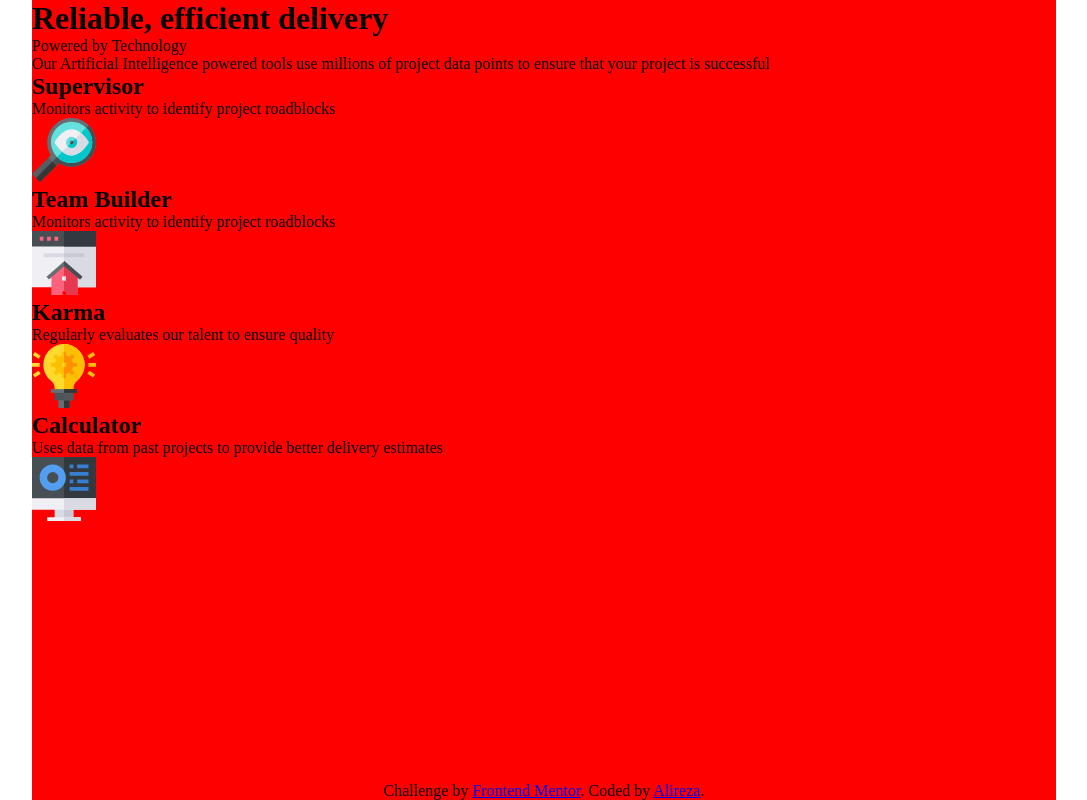
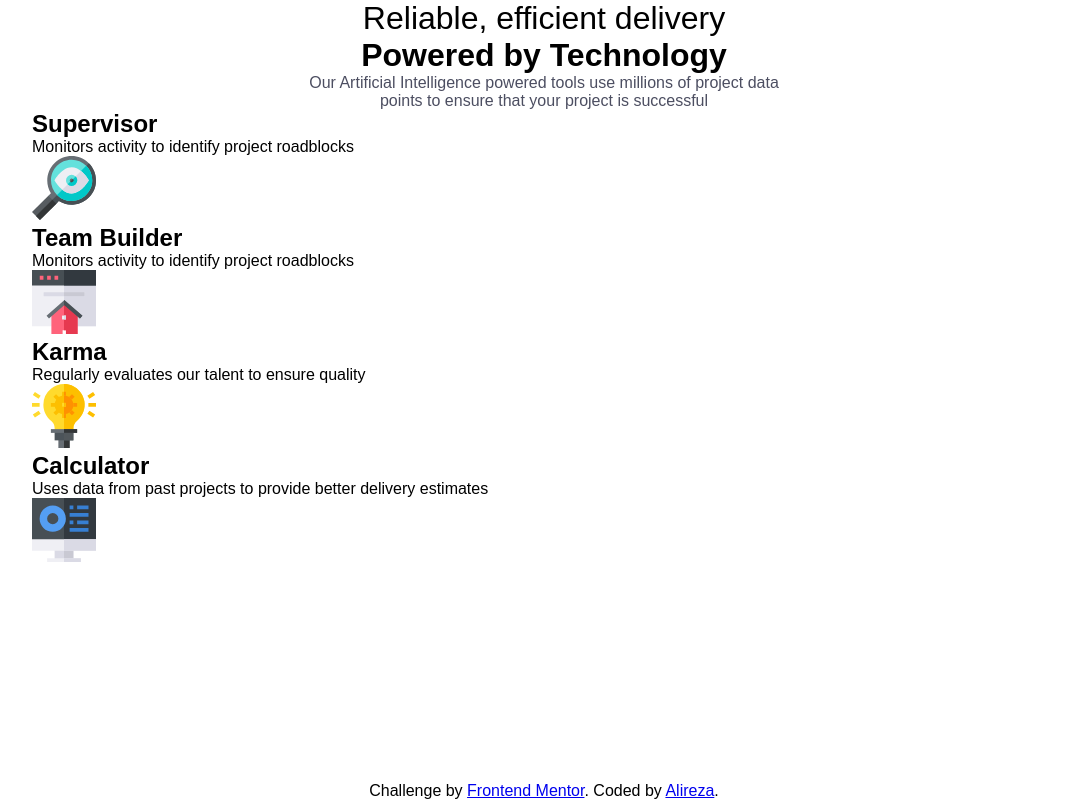
Before and after one commit to Alirezayoom/frontend-challenges, a plain HTML site: page challenges/12-four-card-feature-section/index.html in a window 1280 px wide. Shown: the whole page, without its empty margins (96-1183 px from the left). Drawn offline with Linux system fonts and the light colour scheme.

Commit message:
style added to header

```diff
--- a/challenges/12-four-card-feature-section/style.css
+++ b/challenges/12-four-card-feature-section/style.css
@@ -10,14 +10,37 @@ body {
   justify-content: center;
   justify-items: center;
   min-height: 100vh;
+  font-family: sans-serif;
 }
 
 main {
   max-width: 1024px;
   width: 100%;
-  background-color: red;
 }
 
+/********************* header *********************/
+.header {
+  text-align: center;
+}
+
+.header__title {
+  font-size: 2rem;
+  font-weight: normal;
+}
+
+.header__subtitle {
+  font-size: 2rem;
+  font-weight: bold;
+}
+
+.header__description {
+  font-size: 1rem;
+  color: hsl(234, 12%, 34%);
+  max-width: 500px;
+  margin: 0 auto;
+}
+
+/********************* footer *********************/
 footer {
   position: absolute;
   width: 100%;
```
